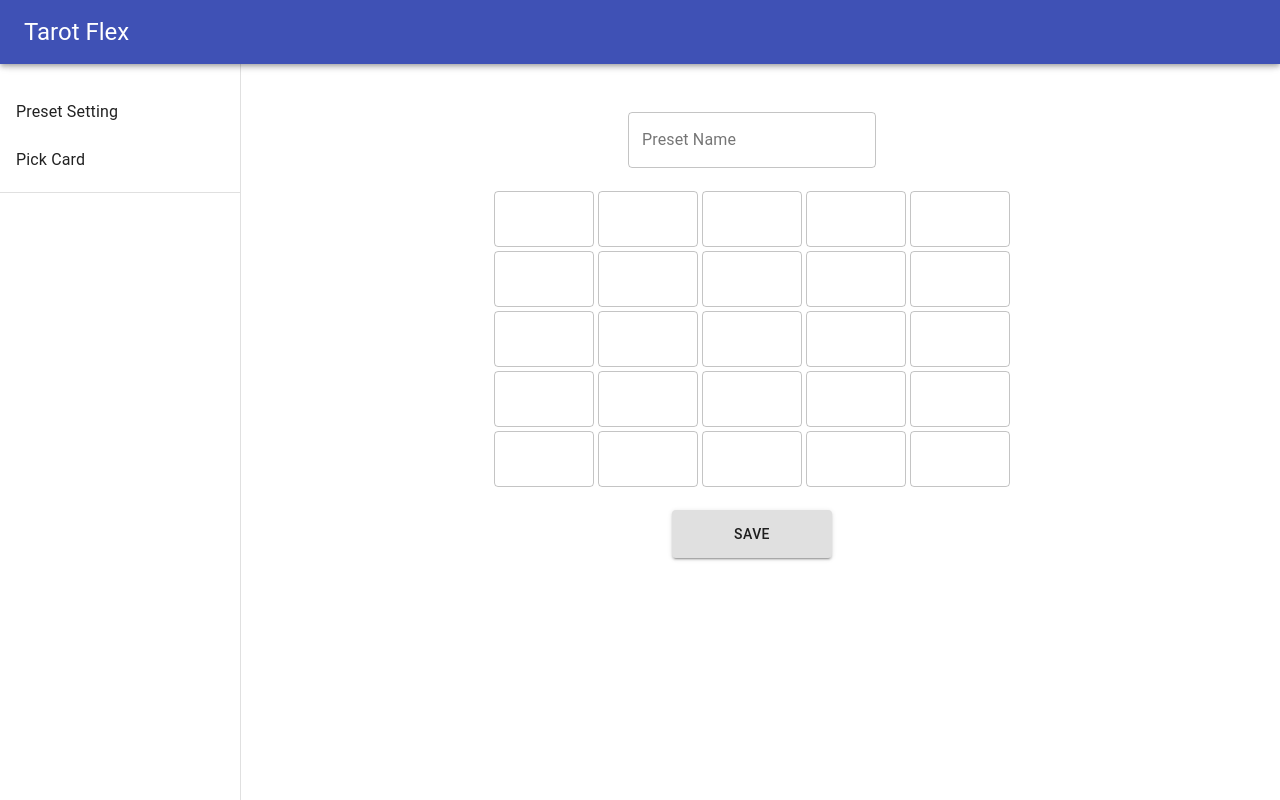
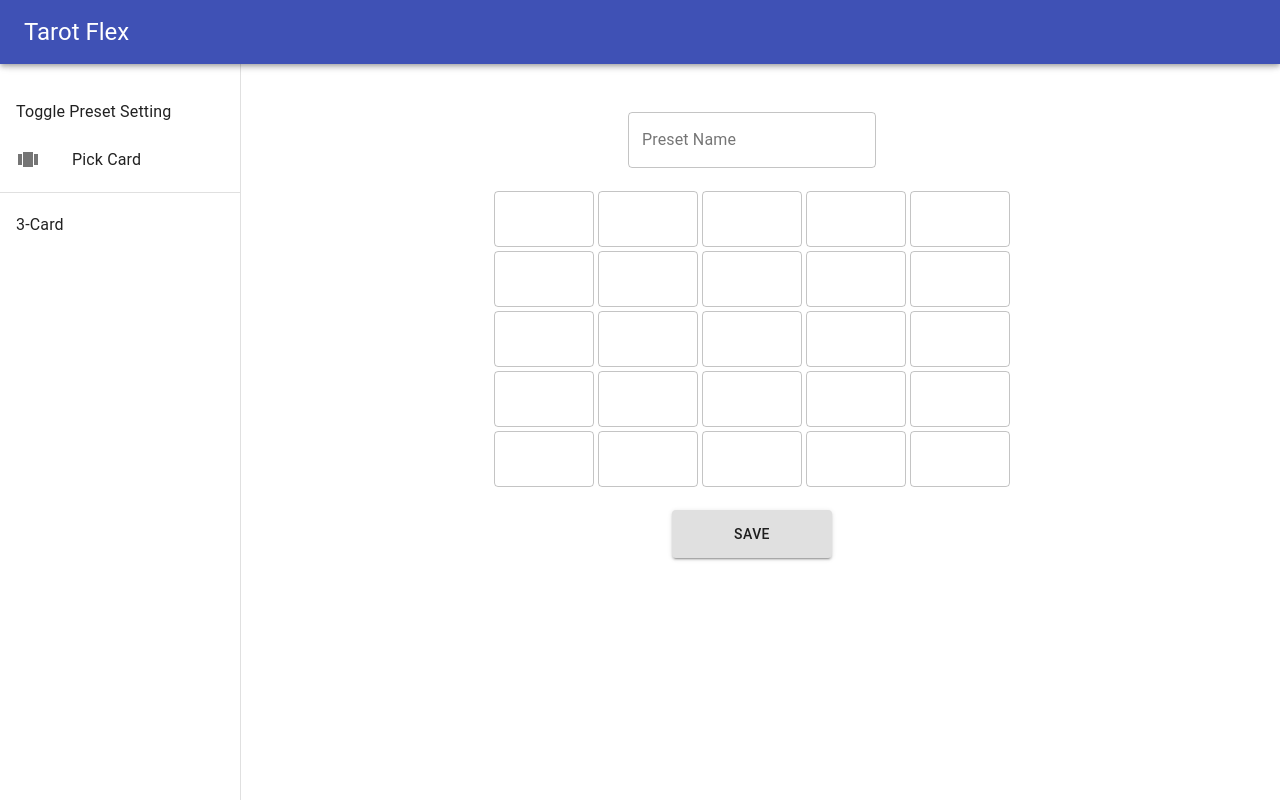
Before and after one commit to pleelapr/tarot_react, a React (Create React App) app: page / in a window 1280 px wide. Shown: the top 800 px of the page. Built offline with nearby package versions, Linux system fonts and the light colour scheme.

Commit message:
Add Logo

```diff
--- a/src/cardDrawer/cardDrawer.js
+++ b/src/cardDrawer/cardDrawer.js
@@ -23,6 +23,8 @@ import ListItemText from "@material-ui/core/ListItemText";
 import Paper from "@material-ui/core/Paper";
 import Tabs from "@material-ui/core/Tabs";
 import Tab from "@material-ui/core/Tab";
+import ViewCarouselIcon from '@material-ui/icons/ViewCarousel';
+import ListItemIcon from '@material-ui/core/ListItemIcon';
 import "../App.css";
 
 var _ = require("lodash");
@@ -298,7 +300,7 @@ const CardDrawer = () => {
                   togglePresetSetting();
                 }}
               >
-                <ListItemText primary="Preset Setting" />
+                <ListItemText primary="Toggle Preset Setting" />
               </ListItem>
               <ListItem
                 id="pickCard"
@@ -308,6 +310,7 @@ const CardDrawer = () => {
                   handlePickCard();
                 }}
               >
+                <ListItemIcon>{<ViewCarouselIcon />}</ListItemIcon>
                 <ListItemText primary="Pick Card" />
               </ListItem>
             </List>
--- a/src/reducers/presetReducer.js
+++ b/src/reducers/presetReducer.js
@@ -21,8 +21,8 @@ threeCard[2][2] = "2";
 threeCard[2][3] = "3";
 
 const initialState = {
-  presets: [],
-  presetName: [],
+  presets: [threeCard],
+  presetName: ["3-Card"],
 };
 
 const presetReducer = (state = initialState, action) => {
```
